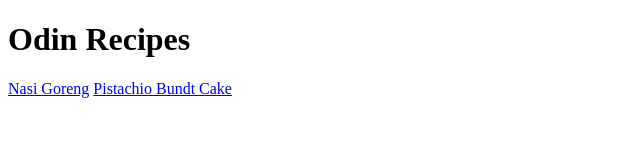
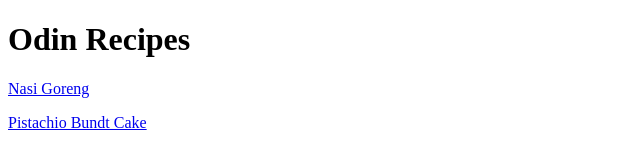
Before and after one commit to ds70259n/odin-recipes, a plain HTML site: page index.html in a window 1280 px wide. Shown: the whole page, without its empty margins (0-640 px from the left). Drawn offline with Linux system fonts and the light colour scheme.

Commit message:
Add <p> tags

```diff
--- a/index.html
+++ b/index.html
@@ -7,7 +7,7 @@
 
     <body>
         <h1>Odin Recipes</h1>
-        <a href="recipes/nasi-goreng.html">Nasi Goreng</a>
-        <a href="recipes/pistachio-cake.html">Pistachio Bundt Cake</a>
+        <p><a href="recipes/nasi-goreng.html">Nasi Goreng</a></p>
+        <p><a href="recipes/pistachio-cake.html">Pistachio Bundt Cake</a></p>
     </body>
 </html>
```
